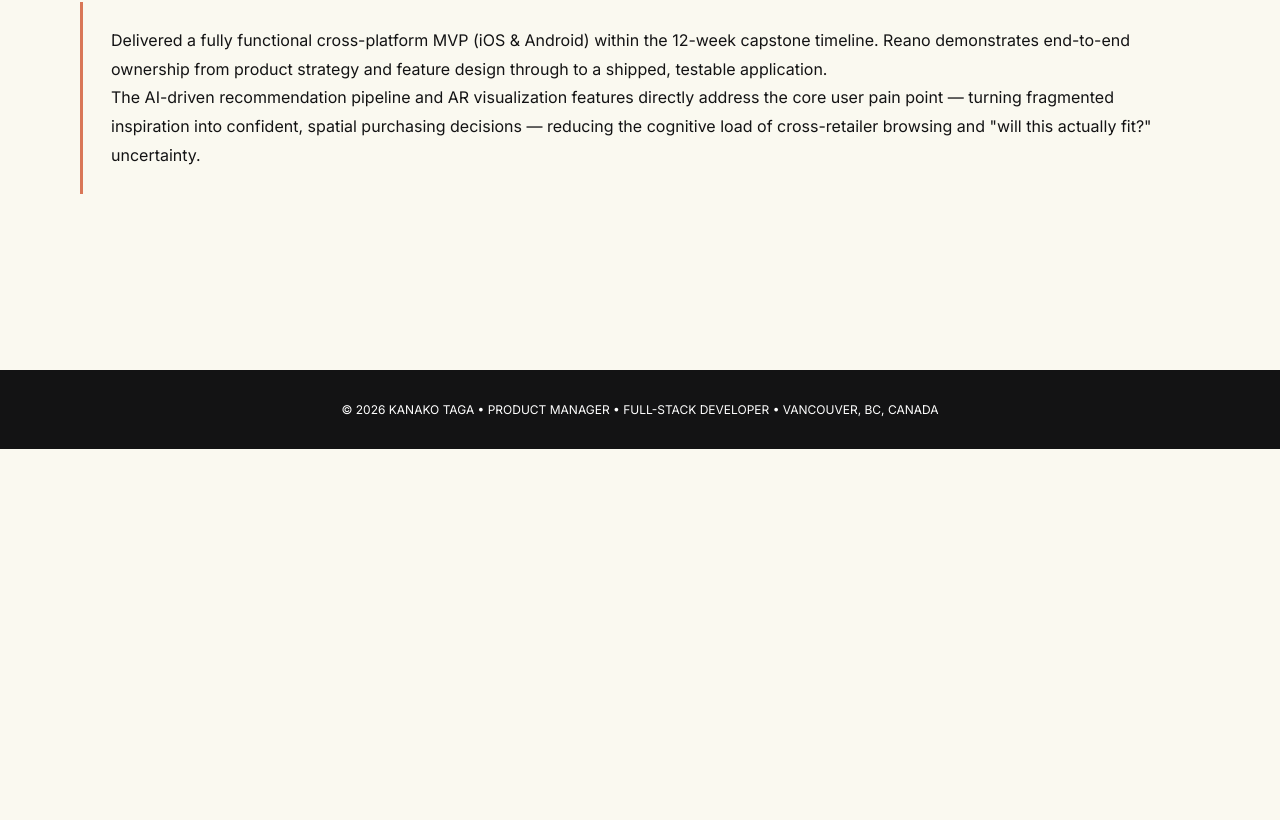
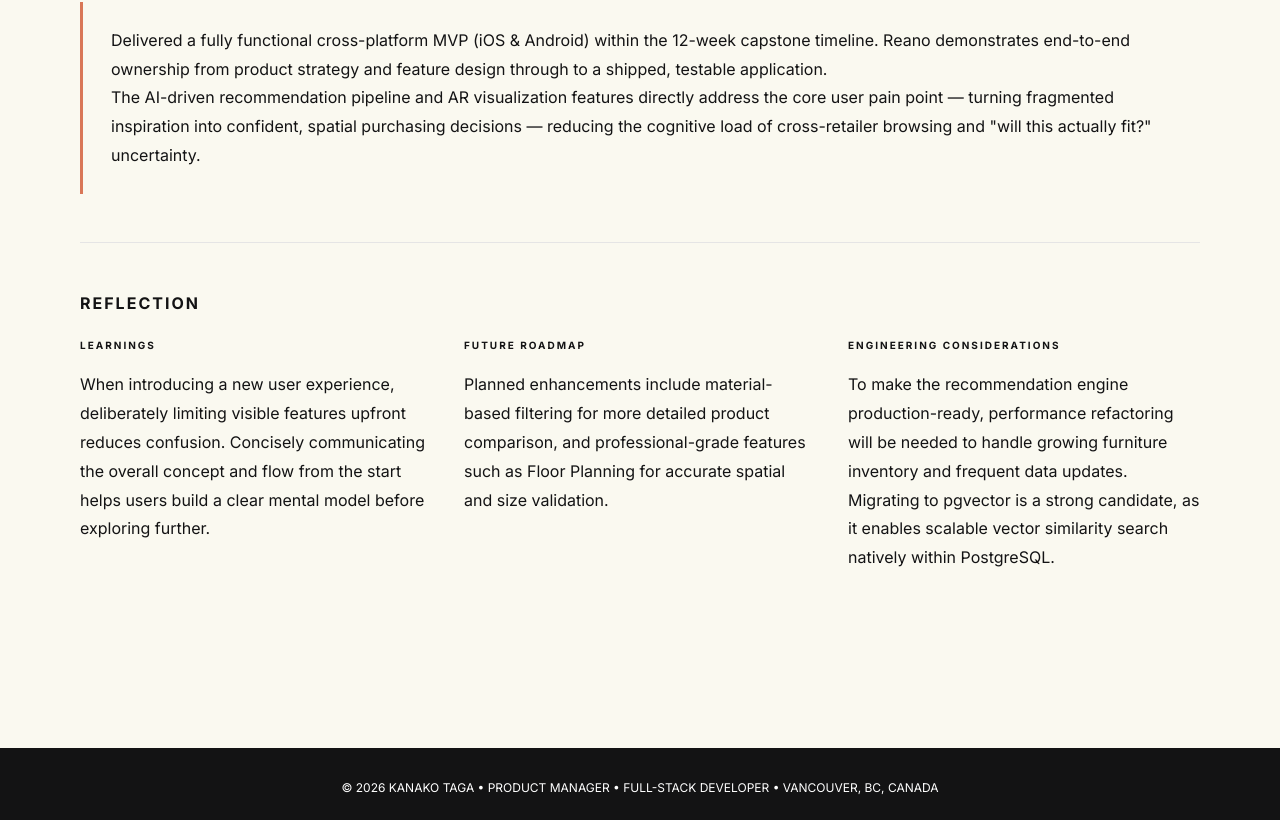
Before and after one commit to kanadev00/kanadev00, a plain HTML site: page projects/reano.html in a window 1280 px wide. Shown: the part 2838-3658 px from the top of the page. Before the commit the page ends 3287 px from the top, so only its background shows below. Drawn offline with Linux system fonts and the light colour scheme.

Commit message:
deploy: 4d389bab82c9fb3145a5d35f1df054396033a3c0

```diff
--- a/projects/project.css
+++ b/projects/project.css
@@ -363,6 +363,17 @@ body {
   scroll-snap-align: start;
 }
 
+/* Reflection grid */
+.reflection-grid {
+  display: grid;
+  grid-template-columns: repeat(auto-fit, minmax(240px, 1fr));
+  gap: 2rem;
+}
+
+.reflection-grid .sidebar-label {
+  font-size: 10px;
+}
+
 /* === RESPONSIVE === */
 
 @media (max-width: 1024px) {
@@ -445,4 +456,8 @@ body {
   .contribution-role {
     font-size: 12px;
   }
+
+  .reflection-grid {
+    grid-template-columns: 1fr;
+  }
 }
--- a/projects/reano.html
+++ b/projects/reano.html
@@ -146,6 +146,24 @@
             </div>
         </div>
 
+        <div class="detail-section">
+            <h2 class="detail-section__heading">Reflection</h2>
+            <div class="reflection-grid">
+                <div>
+                    <p class="sidebar-label">Learnings</p>
+                    <p>When introducing a new user experience, deliberately limiting visible features upfront reduces confusion. Concisely communicating the overall concept and flow from the start helps users build a clear mental model before exploring further.</p>
+                </div>
+                <div>
+                    <p class="sidebar-label">Future Roadmap</p>
+                    <p>Planned enhancements include material-based filtering for more detailed product comparison, and professional-grade features such as Floor Planning for accurate spatial and size validation.</p>
+                </div>
+                <div>
+                    <p class="sidebar-label">Engineering Considerations</p>
+                    <p>To make the recommendation engine production-ready, performance refactoring will be needed to handle growing furniture inventory and frequent data updates. Migrating to pgvector is a strong candidate, as it enables scalable vector similarity search natively within PostgreSQL.</p>
+                </div>
+            </div>
+        </div>
+
     </main>
 
     <script>
```
Also changed, not shown: projects/arvo.html (+14 -0 lines).
